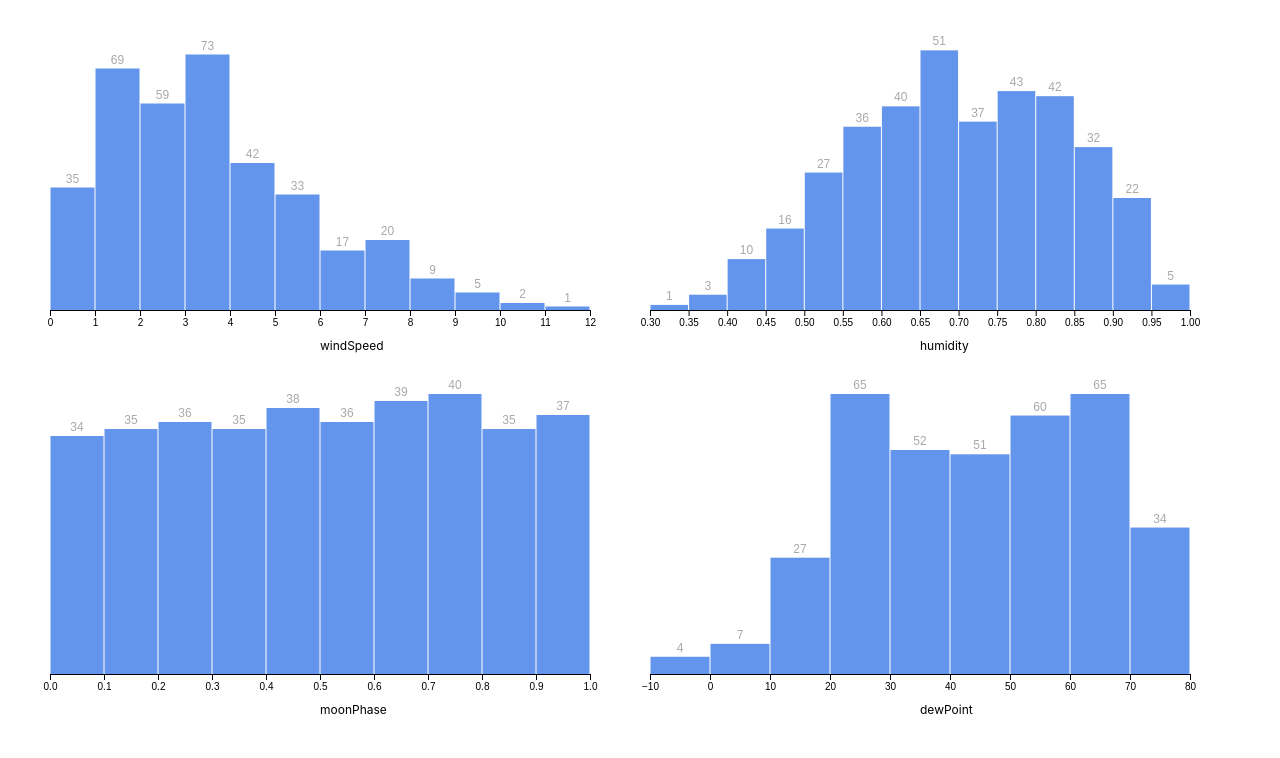
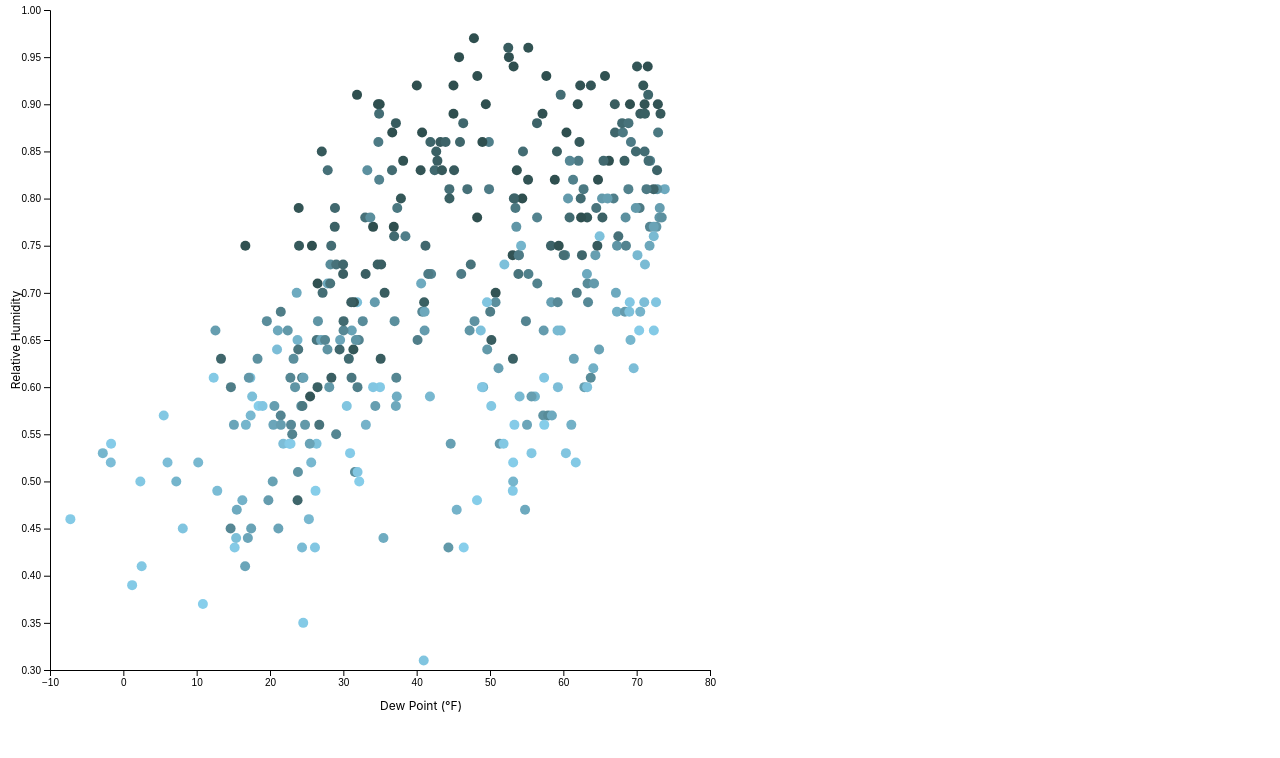
Before and after one commit to mwgolden/react-data-viz, a React (Create React App) app: page / in a window 1280 px wide. Shown: the top 758 px of the page. Built offline with nearby package versions, Linux system fonts and the light colour scheme.

Commit message:
moved chart into scatterplot definition

```diff
--- a/src/App.js
+++ b/src/App.js
@@ -1,7 +1,10 @@
 import './App.css';
 import Histograms from './Histograms'
+import ScatterPlot from './components/ScatterPlot';
+import { min } from 'd3'
 
 import weatherData from './data/my_weather_data.json'
+import DewPointHumidityScatter from './DewPointHumidityScatter';
 
 const histogramMetrics = [
     'windSpeed',
@@ -14,11 +17,15 @@ const histogramMetrics = [
     'temperatureMax'
   ]
 
+
+
 function App() {
 
   return (
     <>
-
+      <div>
+        <DewPointHumidityScatter data={weatherData} />
+      </div>
       <div>
         <Histograms metrics={histogramMetrics} data={weatherData} />
       </div>
--- a/src/DewPointHumidityScatter.js
+++ b/src/DewPointHumidityScatter.js
@@ -1,8 +1,5 @@
-import { min, extent, scaleLinear } from 'd3'
-import { BottomAxis, LeftAxis } from './components/Axes'
-import Chart from './components/Chart'
+import { min } from 'd3'
 import ScatterPlot from './components/ScatterPlot'
-import Label from './components/Label'
 
 export default function DewPointHumidityScatter({ data }){
 
@@ -11,7 +8,7 @@ export default function DewPointHumidityScatter({ data }){
         window.innerWidth * 0.9
     ])
 
-    let dimensions = {
+      let dimensions = {
         width: width,
         height: width,
         margin: {
@@ -24,43 +21,16 @@ export default function DewPointHumidityScatter({ data }){
     dimensions.boundedWidth = dimensions.width - dimensions.margin.left - dimensions.margin.right
     dimensions.boundedHeight = dimensions.height - dimensions.margin.top - dimensions.margin.bottom
 
-    const accessors = {
-        yAccessor: d => d.dewPoint,
-        xAccessor: d => d.humidity,
-        colorAccessor: d => d.cloudCover
-    }
-
-    const scales = {
-        xScale: scaleLinear()
-                    .domain(extent(data, accessors.xAccessor))
-                    .range([0, dimensions.boundedWidth])
-                    .nice(),
-        yScale: scaleLinear()
-                    .domain(extent(data, accessors.yAccessor))
-                    .range([dimensions.boundedHeight, 0])
-                    .nice(),
-        colorScale: scaleLinear()
-                        .domain(extent(data, accessors.colorAccessor))
-                        .range(['skyblue', 'darkslategrey'])
-    }
-
-    const chartInfo = {
-        dimensions: dimensions,
-        accessors: accessors,
-        scales: scales,
-        data: data
-    }
-
     return (
-        <Chart chart={chartInfo}>
-            <LeftAxis>
-                <Label>Relative Humidity</Label>
-            </LeftAxis>
-            <ScatterPlot />
-            <BottomAxis>
-                <Label>Dew Point (&deg;F)</Label>
-            </BottomAxis>
-        </Chart>
+        <ScatterPlot
+            data={data}
+            xVariable={'dewPoint'}
+            xLabel={'Dew Point (°F)'}
+            yVariable={'humidity'}
+            yLabel={'Relative Humidity'}
+            zVariable={'cloudCover'}
+            dimensions={dimensions}
+        />
 
     )
 
--- a/src/components/ScatterPlot.js
+++ b/src/components/ScatterPlot.js
@@ -1,13 +1,41 @@
 import { useRef, useEffect } from "react"
-import { select } from "d3"
+import { min, extent, scaleLinear, select } from 'd3'
+import { BottomAxis, LeftAxis } from './Axes'
+import Chart from "./Chart"
+import Label from "./Label"
 
 export default function ScatterPlot(props) {
 
     const scatterPlotRef = useRef()
 
-    const { data } = props.chart
-    const { xScale, yScale, colorScale } = props.chart.scales
-    const { xAccessor, yAccessor, colorAccessor } = props.chart.accessors
+    const { data, xVariable, yVariable, zVariable, dimensions, xLabel, yLabel   } = props
+
+        const yAccessor = d => d[yVariable]
+
+        const xAccessor = d => d[xVariable]
+
+        const colorAccessor = d => d[zVariable]
+
+        const xScale = scaleLinear()
+                    .domain(extent(data, xAccessor))
+                    .range([0, dimensions.boundedWidth])
+                    .nice()
+
+        const yScale = scaleLinear()
+                    .domain(extent(data, yAccessor))
+                    .range([dimensions.boundedHeight, 0])
+                    .nice()
+
+        const colorScale = scaleLinear()
+                        .domain(extent(data, colorAccessor))
+                        .range(['skyblue', 'darkslategrey'])
+
+        const chartInfo = {
+            dimensions: dimensions,
+            accessors: {xAccessor, yAccessor, colorAccessor},
+            scales: {xScale, yScale},
+            data: data
+        }
 
     useEffect( () => {
         const scatterPlot = select(scatterPlotRef.current)
@@ -19,9 +47,18 @@ export default function ScatterPlot(props) {
             .attr('r', 5)
             .attr('fill', d => colorScale(colorAccessor(d)))
 
-    }, [xScale, yScale, xAccessor, yAccessor, data])
+    }, [xScale, yScale, xAccessor, yAccessor, colorAccessor, colorScale, data])
 
     return (
-        <g ref={scatterPlotRef}/>
+        <Chart chart={chartInfo}>
+            <LeftAxis>
+                <Label>{yLabel}</Label>
+            </LeftAxis>
+            <g ref={scatterPlotRef}/>
+            <BottomAxis>
+                <Label>{xLabel}</Label>
+            </BottomAxis>
+        </Chart>
+
     )
 }
```
